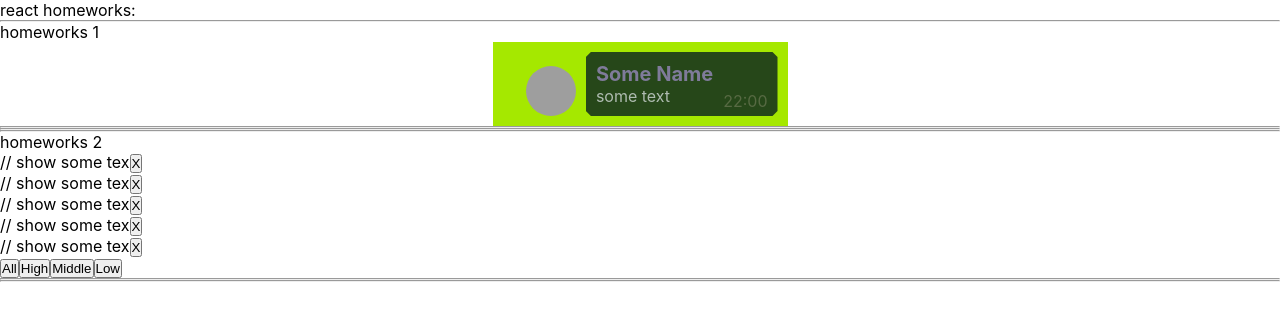
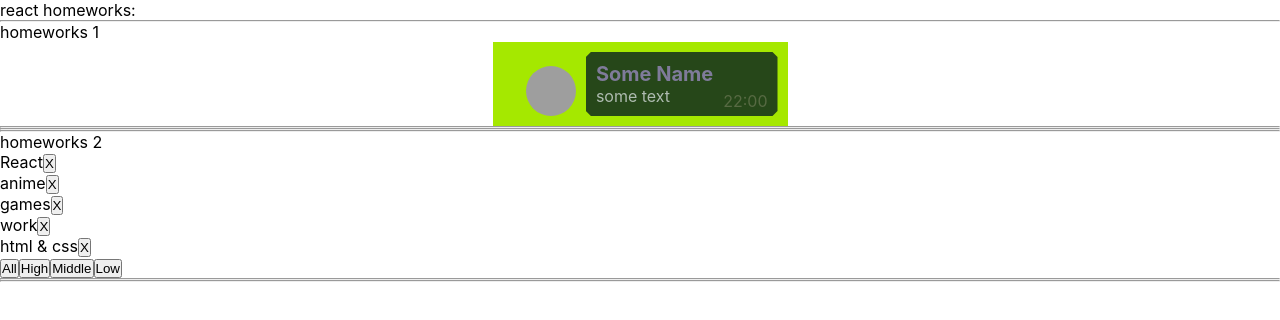
Before and after one commit to AkramGafurov/itIncubator, a React (Create React App) app in the folder homeworks/: page / in a window 1280 px wide. Shown: the top 320 px of the page. Built offline with nearby package versions, Linux system fonts and the light colour scheme; grey boxes are pictures that could not be loaded.

Commit message:
feat: add delete action to button in affair component

```diff
--- a/homeworks/src/p2-homeworks/h2/Affair.tsx
+++ b/homeworks/src/p2-homeworks/h2/Affair.tsx
@@ -4,14 +4,14 @@ import {AffairType} from './HW2'
 type AffairPropsType = {
     // key не нужно типизировать
     affair: AffairType // need to fix any
-    deleteAffairCallback: Array<AffairType> // need to fix any
+    deleteAffairCallback: (_id: number)=>void // need to fix any
 }
 
 function Affair(props: AffairPropsType) {
-    const deleteCallback = () => {}// need to fix
+    const deleteCallback = () => {props.deleteAffairCallback(props.affair._id)}// need to fix
     return (
         <div>
-            // show some tex
+            {props.affair.name}
             <button onClick={deleteCallback}>X</button>
         </div>
     )
--- a/homeworks/src/p2-homeworks/h2/Affairs.tsx
+++ b/homeworks/src/p2-homeworks/h2/Affairs.tsx
@@ -1,11 +1,11 @@
 import React from 'react'
 import Affair from './Affair'
-import {AffairType} from './HW2'
+import {AffairType, FilterType} from './HW2'
 
 type AffairsPropsType = { // need to fix any
     data: Array<AffairType>
-    setFilter: string
-    deleteAffairCallback: (_id:number)=>void
+    setFilter: Function
+    deleteAffairCallback: (_id: number)=>void
 }
 
 function Affairs(props: AffairsPropsType) {
--- a/homeworks/src/p2-homeworks/h2/HW2.tsx
+++ b/homeworks/src/p2-homeworks/h2/HW2.tsx
@@ -3,7 +3,11 @@ import Affairs from './Affairs'
 
 // types
 export type AffairPriorityType = 'low'|'middle'|'high'; // need to fix any
-export type AffairType = {_id: number, name: string, priority: FilterType};
+export type AffairType = {
+    _id: number,
+    name: string,
+    priority: FilterType
+};
 // need to fix any
 export type FilterType = 'all' | AffairPriorityType;
 
@@ -20,15 +24,18 @@ const defaultAffairs: Array<AffairType> = [ // need to fix any
 // pure helper functions функция фильтрации
 
 export const filterAffairs = (affairs: Array<AffairType>, filter: FilterType): Array<AffairType> => { // need to fix any
-    if (filter === 'all') return affairs
-    else return // need to fix
+    // if (filter === 'all') return affairs
+    // else return // need to fix
+    return affairs
+
+}
+
+//функция удаления пунктов
+export const deleteAffair = (affairs: Array<AffairType>, _id: number): Array<AffairType> => { // need to fix any
+    return affairs.filter((item)=>item._id !== _id)
 }
 
 
-//функция удаления пунктов
-export const deleteAffair = (affairs: Array<AffairType>, _id: number): Array<AffairType> => { // need to fix any
-    return // need to fix
-}
 
 function HW2() {
 
@@ -46,6 +53,7 @@ function HW2() {
             homeworks 2
 
             {/*should work (должно работать)*/}
+
             <Affairs
                 data={filteredAffairs}
                 setFilter={setFilter}
```
